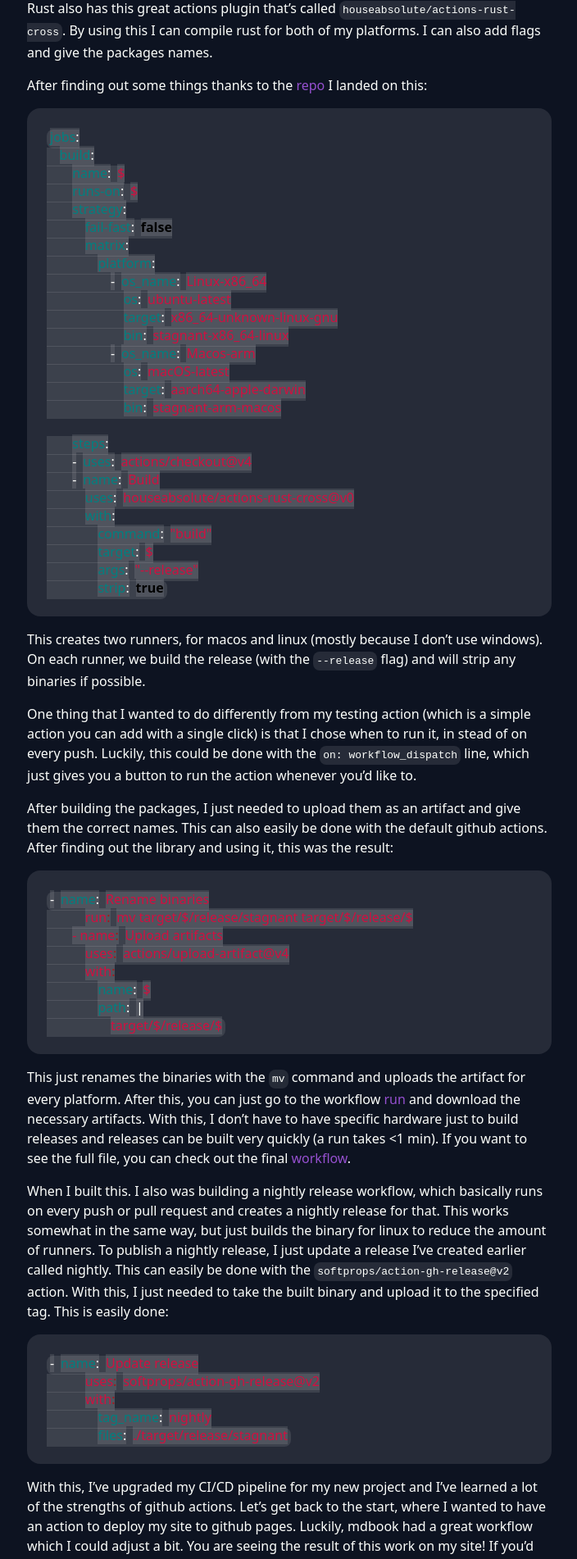
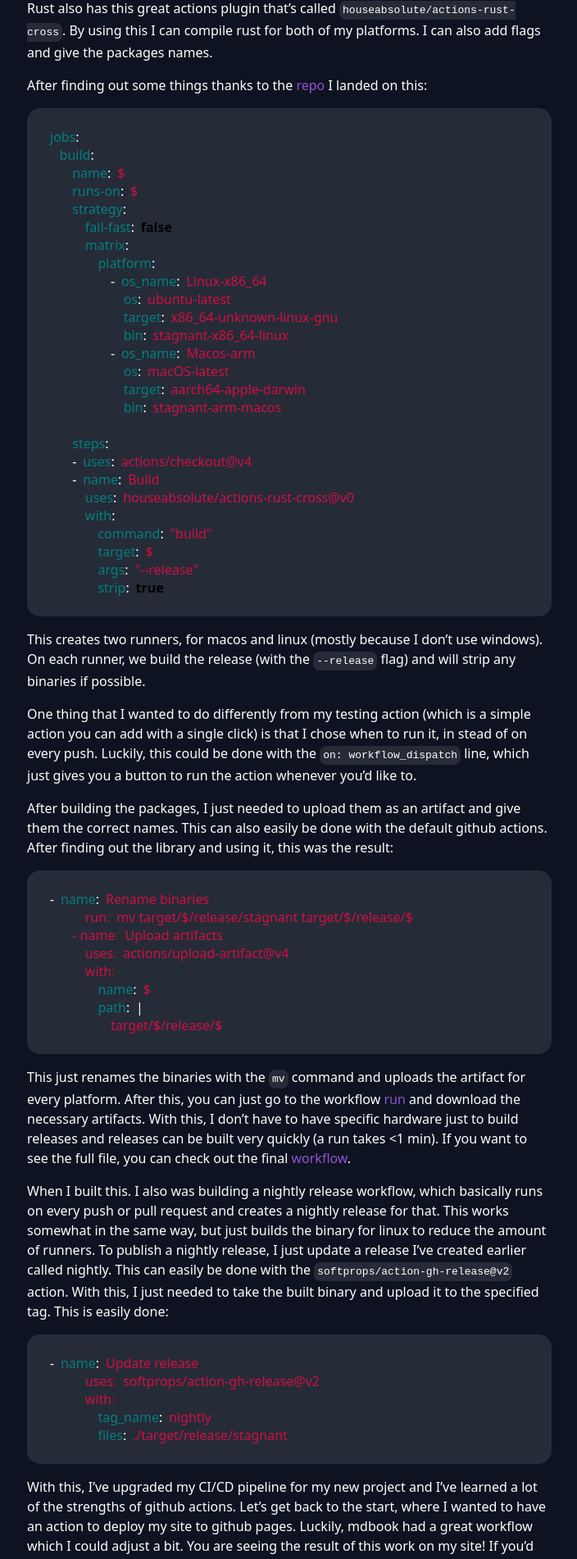
Before and after one commit to LegoRaft/legoraft.github.io, a Jekyll site: the page built from _posts/2024-05-17-power-of-github-actions.md, in a window 1280 px wide. Shown: the part 664-2566 px from the top of the page at 82% size, without its empty margins (287-991 px from the left). Built offline with Jekyll 4.4.1, drawn with Linux system fonts in a browser that asks for light colours.

Commit message:
Made code background not transparent

```diff
--- a/_sass/variables.scss
+++ b/_sass/variables.scss
@@ -1,7 +1,7 @@
 $background: #0D1321;
 $foreground: #FDFFFC;
 $unfocused: rgba($foreground, 0.5);
-$background1: rgba($foreground, 0.1);
+$background1: #262B38;
 $accent: #9650D0;
 
 * {
```
